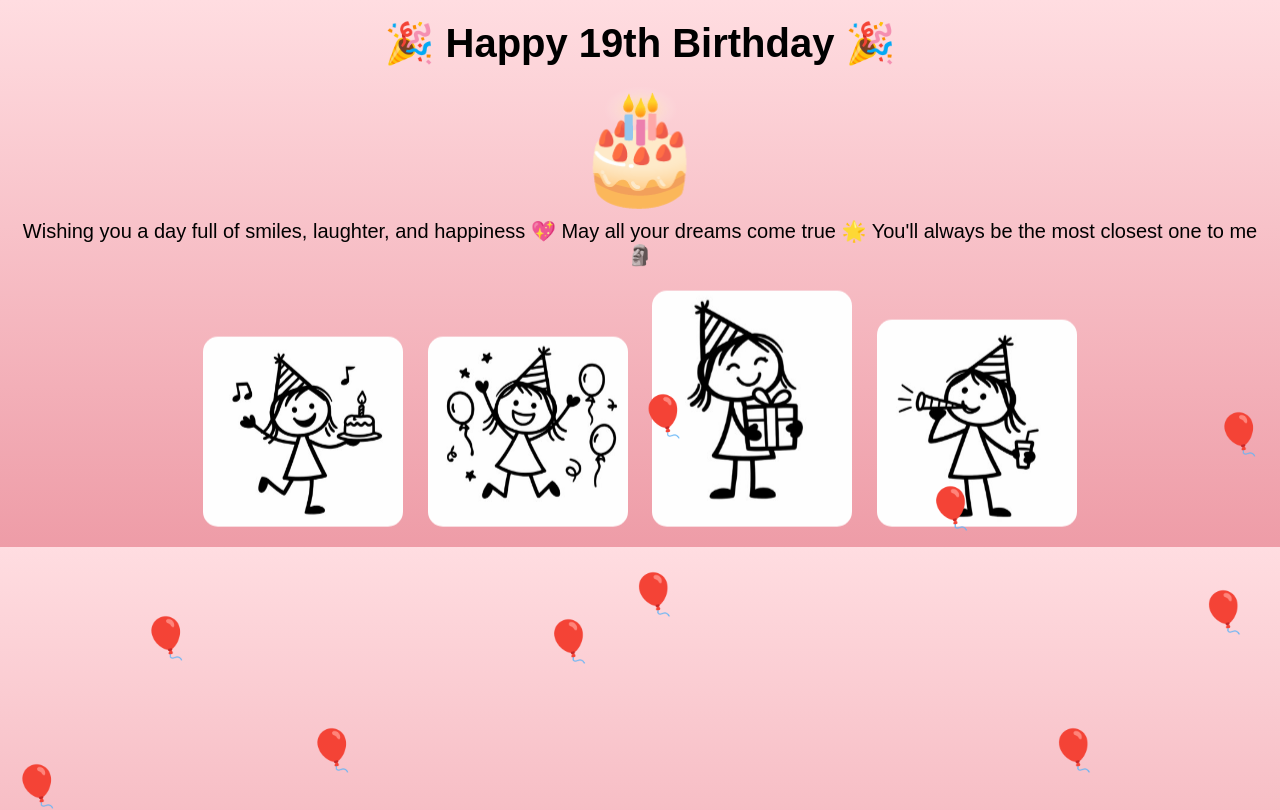
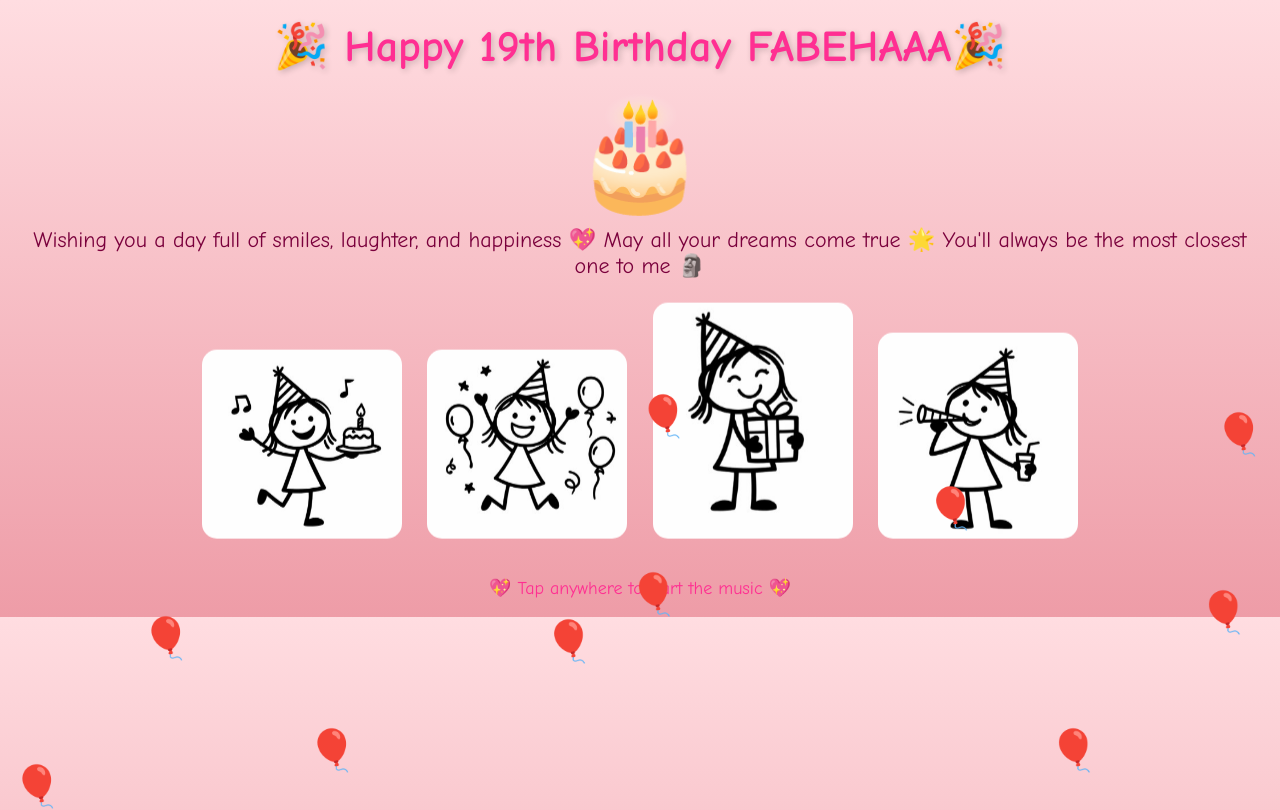
Before and after one commit to SMAY07/birthday-surprise, a plain HTML site: page index.html in a window 1280 px wide. Shown: the top 810 px of the page. Drawn offline with Linux system fonts and the light colour scheme.

Commit message:
Update index.html

```diff
--- a/index.html
+++ b/index.html
@@ -6,22 +6,29 @@
 <style>
 body {
   margin: 0;
-  font-family: Arial, sans-serif;
+  font-family: "Comic Sans MS", "Poppins", cursive;
   background: linear-gradient(to bottom, #ffdde1, #ee9ca7);
   text-align: center;
   overflow: hidden;
+  color: #b4005a;
 }
+
 
 h1 {
   margin-top: 20px;
-  font-size: 40px;
+  font-size: 44px;
+  color: #ff2f92;
+  text-shadow: 2px 2px 6px rgba(0,0,0,0.2);
 }
 
+
 #message {
-  font-size: 20px;
+  font-size: 22px;
   margin: 20px;
+  color: #7a003c;
   animation: fadeIn 4s;
 }
+
 
 .photos img {
   width: 200px;
@@ -67,7 +74,7 @@ h1 {
 
 <body>
 
-<h1>🎉 Happy 19th Birthday 🎉</h1>
+<h1>🎉 Happy 19th Birthday FABEHAAA🎉</h1>
 
 <div class="cake">🎂</div>
 
@@ -83,9 +90,20 @@ May all your dreams come true 🌟 You'll always be the most closest one to me
   <img src="pic4.jpg">
 </div>
 
-<audio autoplay loop>
+<audio id="music" loop>
   <source src="song.mp3" type="audio/mpeg">
 </audio>
+
+<p onclick="playMusic()" style="cursor:pointer; font-size:18px; color:#ff2f92;">
+💖 Tap anywhere to start the music 💖
+</p>
+
+<script>
+function playMusic() {
+  document.getElementById("music").play();
+}
+</script>
+
 
 <script>
 for (let i = 0; i < 10; i++) {
```
